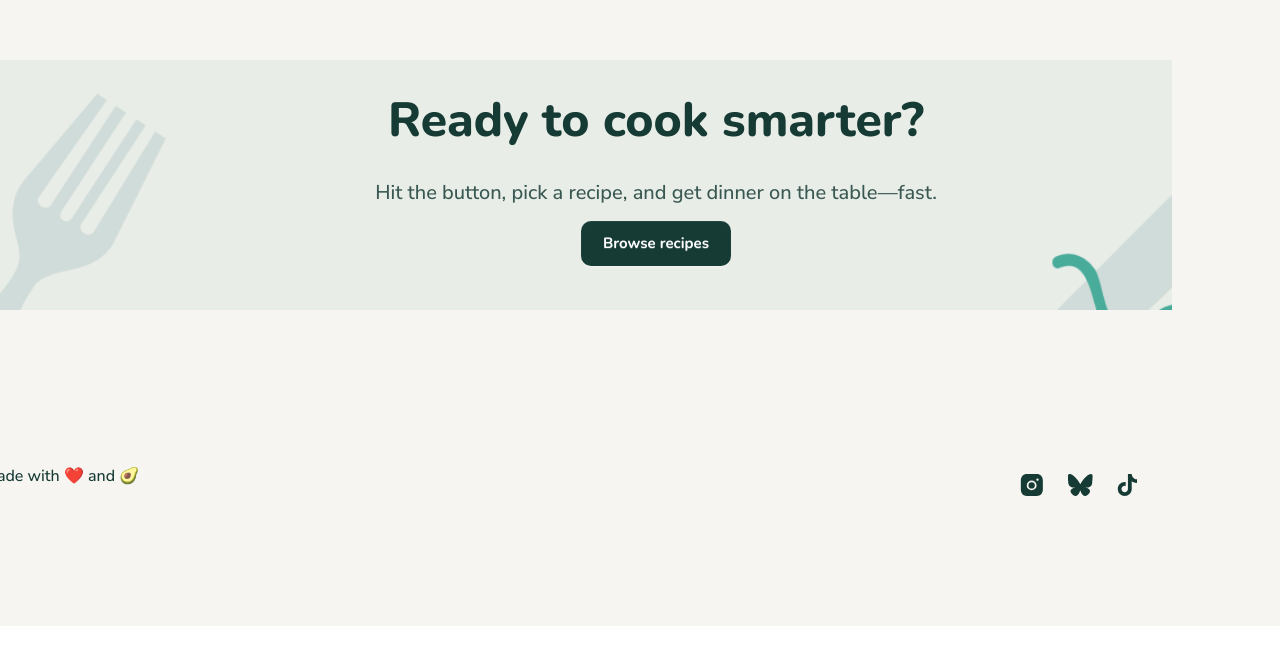
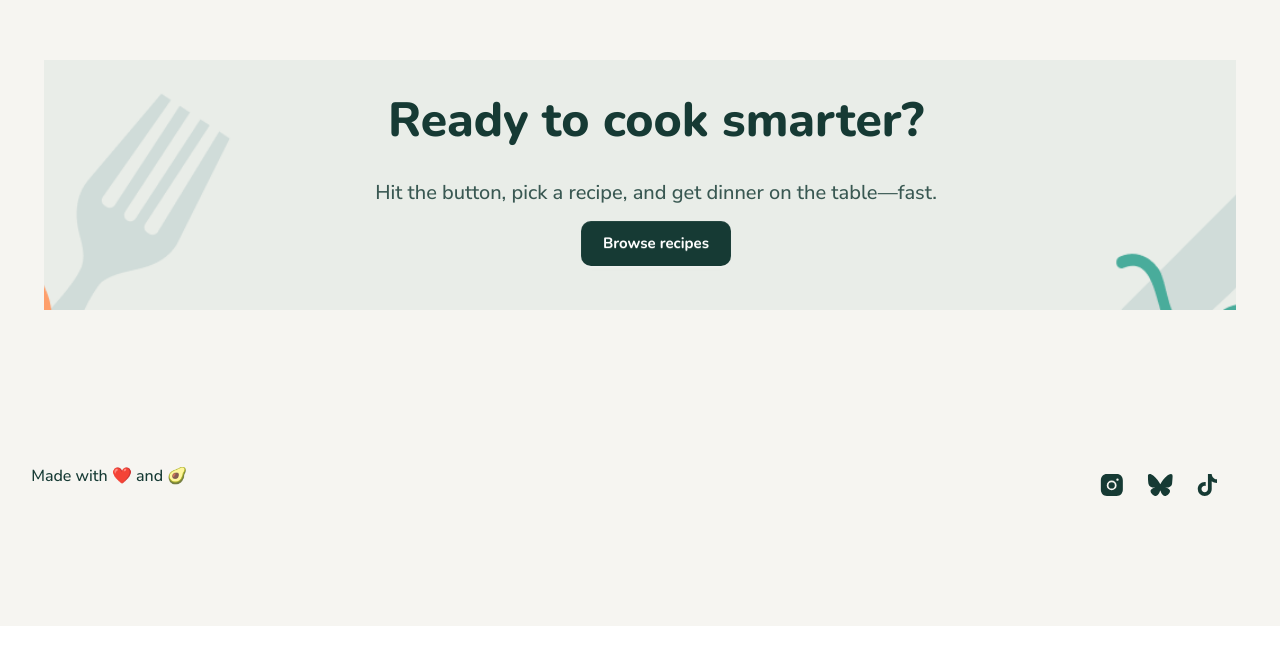
Before and after one commit to mahmudovb10/examfigma, a React (Vite) app: page / in a window 1280 px wide. Shown: the part 2195-2851 px from the top of the page. Built offline with nearby package versions, Linux system fonts and the light colour scheme.

Commit message:
Bugs Fixed

```diff
--- a/src/index.css
+++ b/src/index.css
@@ -697,6 +697,7 @@ a {
   object-fit: cover;
   margin-top: -15rem;
   margin-bottom: 5rem;
+  margin-left: 4rem;
   /* z-index: -1; */
 }
 
@@ -736,7 +737,7 @@ a {
   color: #163a34;
   margin-top: -10rem;
   margin-bottom: 3rem;
-  margin-left: -4.8rem;
+  margin-left: -1.8rem;
 }
 
 .minimumPost {
@@ -754,7 +755,7 @@ a {
   justify-content: end;
   gap: 24px;
   position: relative;
-  left: 60rem;
+  left: 65rem;
   bottom: 10rem;
 }
 
@@ -950,7 +951,9 @@ a {
 
 .abHr {
   width: 100%;
-  margin-top: 5rem;
+  margin-top: 10rem;
+  position: relative;
+  top: 2rem;
 }
 
 .existTitle {
--- a/src/pages/Home.jsx
+++ b/src/pages/Home.jsx
@@ -100,9 +100,15 @@ function Home() {
         <div className="authItem">
           <h3 className="authTitle">Made with ❤️ and 🥑</h3>
           <div className="authApp">
-            <img src="/assets/icon-instagram.svg" alt="" />
-            <img src="/assets/icon-bluesky.svg" alt="" />
-            <img src="/assets/icon-tiktok.svg" alt="" />
+            <a href="">
+              <img src="/assets/icon-instagram.svg" alt="" />
+            </a>
+            <a href="">
+              <img src="/assets/icon-bluesky.svg" alt="" />
+            </a>
+            <a href="">
+              <img src="/assets/icon-tiktok.svg" alt="" />
+            </a>
           </div>
         </div>
       </footer>
```
